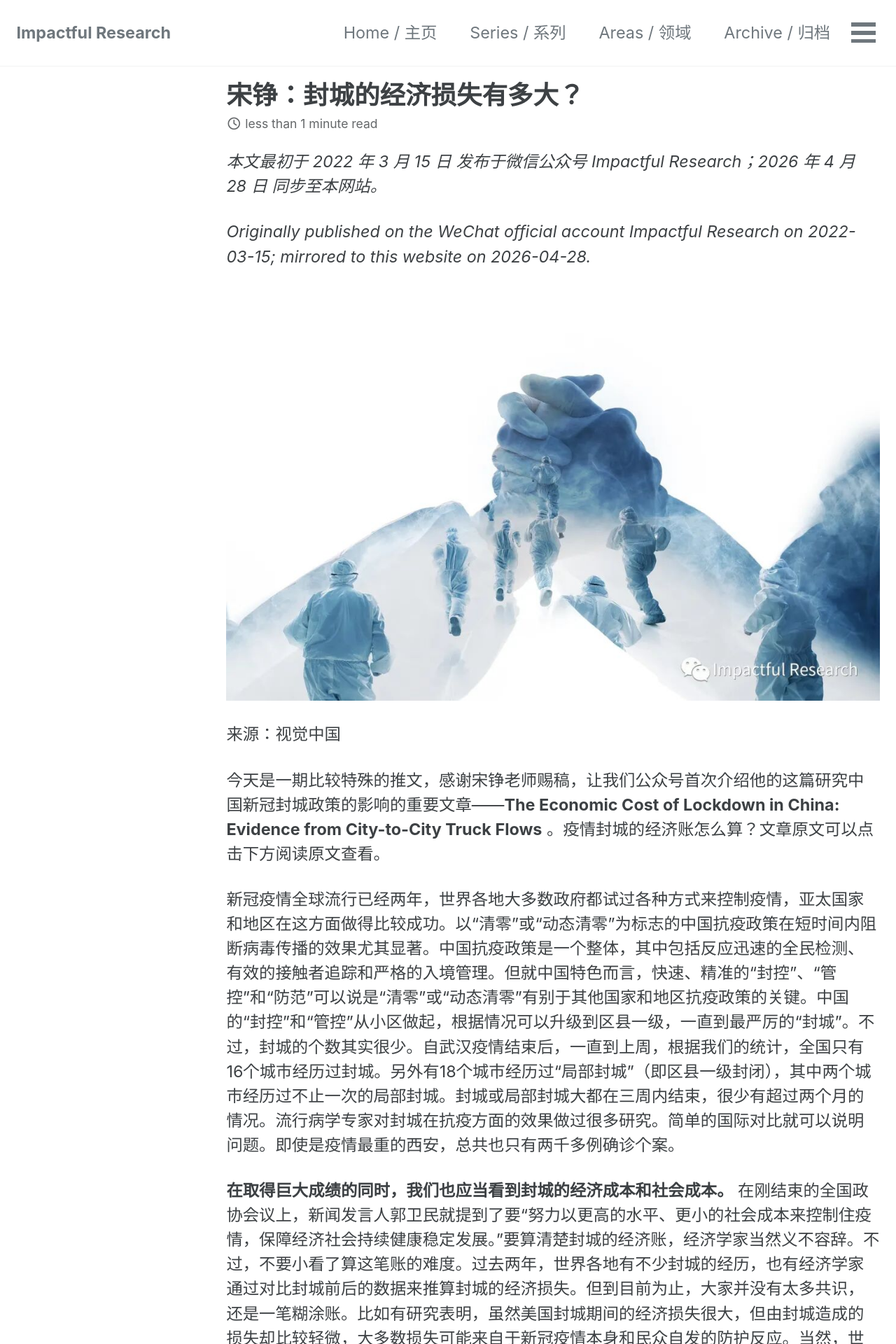
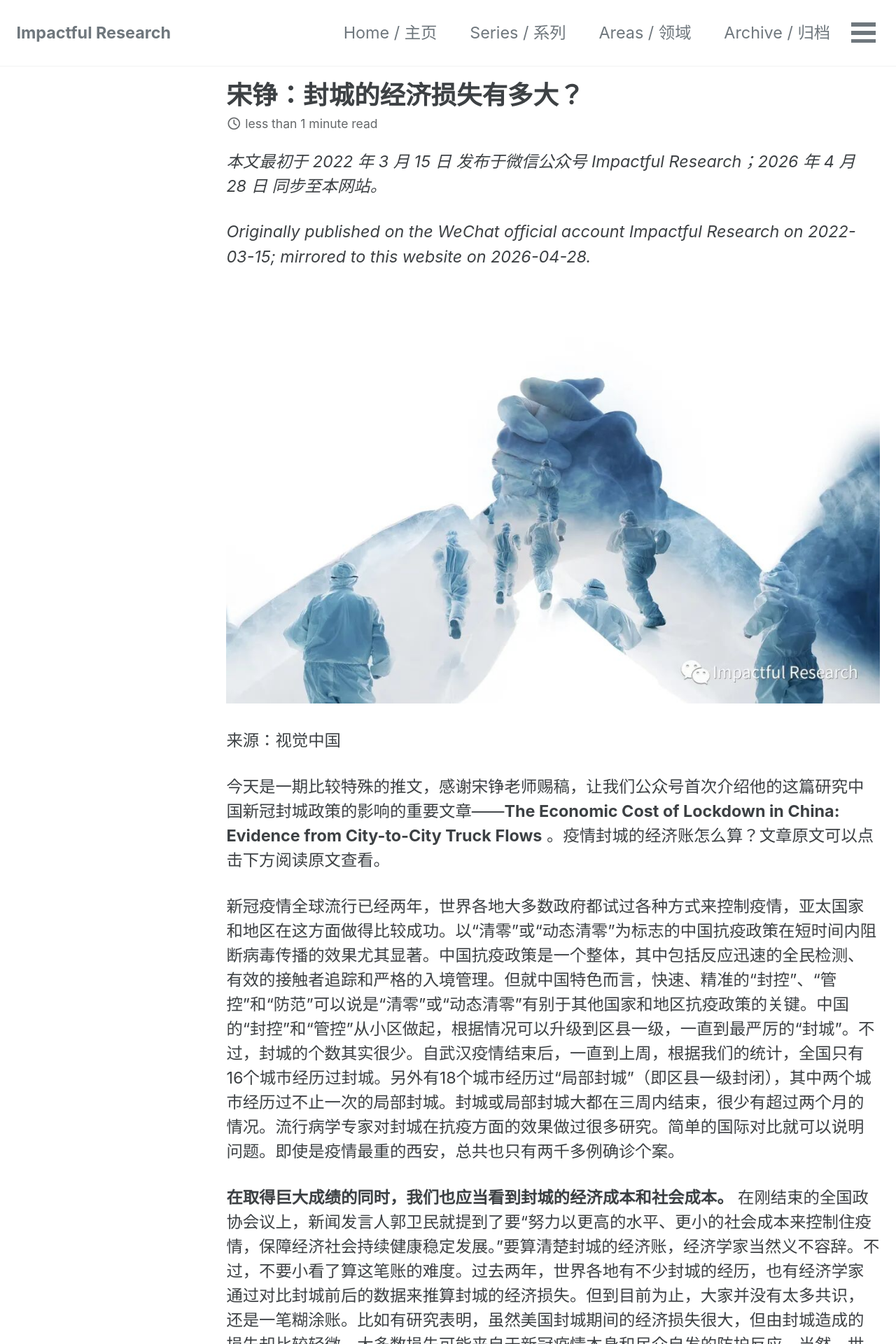
Before and after one commit to Impactful-Research/impactful-research.github.io, a Jekyll site: the page built from _posts/2022-03-15-zheng-song-2.md, in a window 1280 px wide. Shown: the top 1920 px of the page at 70% size. Built offline with Jekyll 4.4.1, drawn with Linux system fonts in a browser that asks for light colours; cached includes are drawn as plain includes.

Commit message:
Unify figure size (easy route)

```diff
--- a/assets/css/main.scss
+++ b/assets/css/main.scss
@@ -14,3 +14,15 @@ $doc-font-size-x-large: $doc-font-size * 1.375;
 
 @import "minimal-mistakes/skins/{{ site.minimal_mistakes_skin | default: 'default' }}"; // skin
 @import "minimal-mistakes"; // main partials
+
+// Center body images uniformly across posts and pages, with consistent
+// vertical breathing room. `max-width: 100%` keeps images responsive
+// (capped at the content column on any screen); `margin: 1.5em auto`
+// centers without distorting intrinsic size. Inline styles on specific
+// images (e.g. the QR code on the About page) still win over this rule.
+.page__content img {
+  display: block;
+  margin: 1.5em auto;
+  max-width: 100%;
+  height: auto;
+}
```
